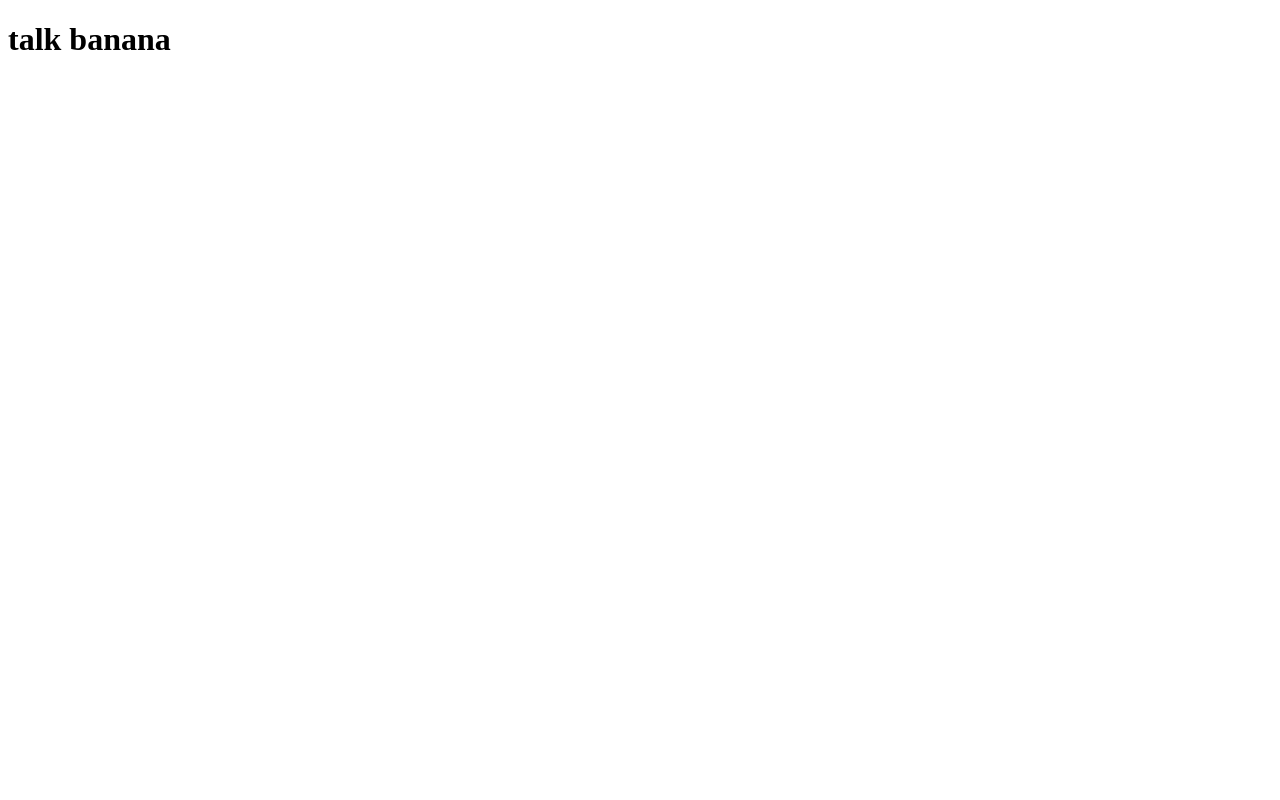
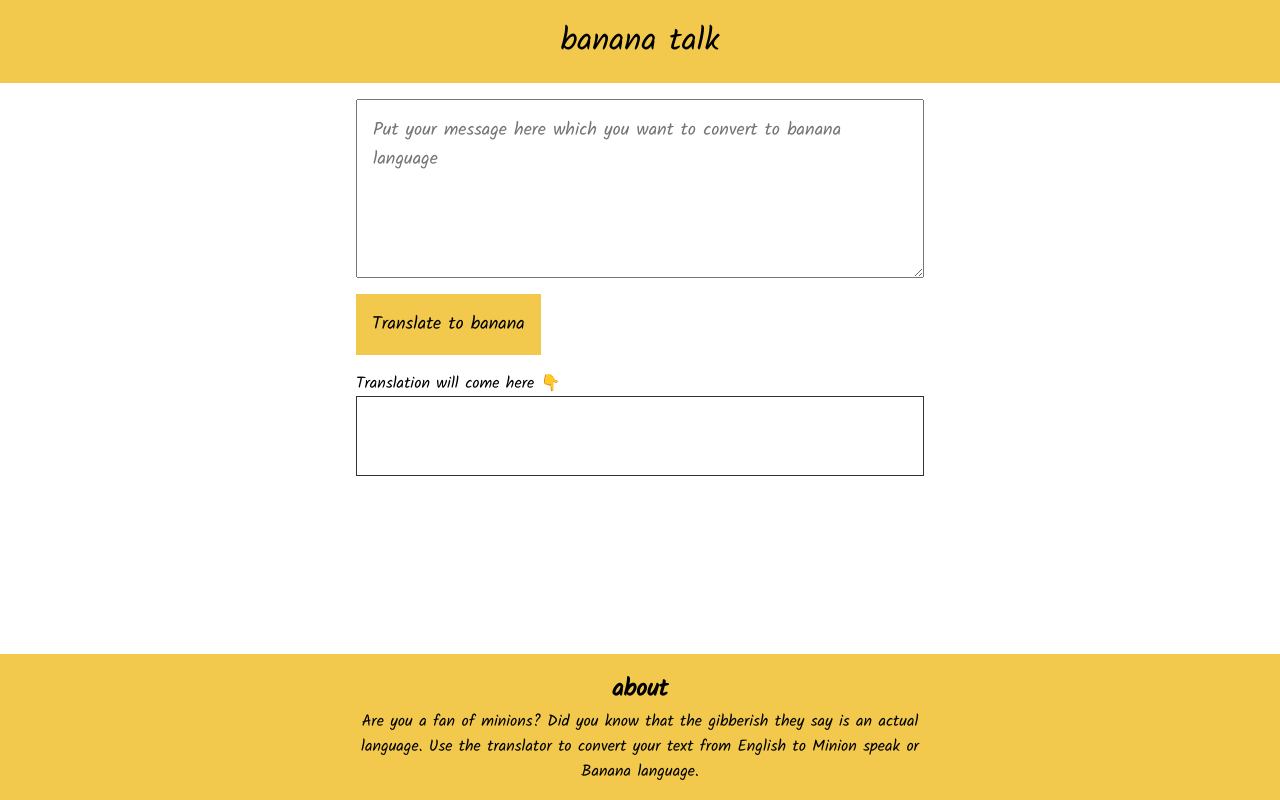
Before and after one commit to Yogita98/neogcamp-week3, a plain HTML site: page index.html in a window 1280 px wide. Drawn offline with Linux system fonts and the light colour scheme.

Commit message:
push complete website

```diff
--- /dev/null
+++ b/app.js
@@ -0,0 +1,29 @@
+var txtInput = document.querySelector("#txt-input");
+var btnTranslate = document.querySelector("#btn-translate");
+var outputDiv = document.querySelector("#output");
+
+var serverURL = "https://api.funtranslations.com/translate/minion.json"
+
+function getTranslationURL(input) {
+    return serverURL + "?" + "text=" + input
+}
+
+function errorHandler(error) {
+    console.log("Error occured ", error)
+}
+
+function clickHandler() {
+    var inputText = txtInput.value;
+
+    fetch(getTranslationURL(inputText))
+    .then(response => response.json())
+    .then(json => {
+        var translatedText = json.contents.translated;
+        outputDiv.innerText = translatedText;
+    }
+        )
+    .catch(errorHandler)
+
+}
+
+btnTranslate.addEventListener("click",clickHandler)
--- a/index.html
+++ b/index.html
@@ -1,12 +1,31 @@
 <!DOCTYPE html>
 <html lang="en">
+
 <head>
     <meta charset="UTF-8">
     <meta name="viewport" content="width=device-width, initial-scale=1.0">
-    <title>banana speak</title>
+    <link rel="stylesheet" href="styles.css">
+    <title>Translator</title>
 </head>
+
 <body>
-    <h1>talk banana</h1>
+    <nav>
+        <div class="navbar">banana talk</div>
+    </nav>
+    <main>
+        <textarea id="txt-input" cols="30" rows="5" placeholder="Put your message here which you want to convert to banana language"></textarea>
+    <!-- <input class="txt-input" type="text" placeholder="Put your message here which you want to convert to banana language"> -->
+    <button id="btn-translate">Translate to banana</button>
+    <div>Translation will come here 👇</div>
+    <div id="output" class="output"></div>
 
+</main>
+<footer>
+    <div><strong>about</strong></div>
+    <p>Are you a fan of minions? Did you know that the gibberish they say is an actual language. Use the translator
+        to convert your text from English to Minion speak or Banana language.</p>
+</footer>
+<script src="app.js"></script>
 </body>
+
 </html>
--- /dev/null
+++ b/styles.css
@@ -0,0 +1,101 @@
+@import url('https://fonts.googleapis.com/css2?family=Kalam&display=swap');
+
+:root {
+    --primary: #F2C94C;
+    --black: #333333;
+    --width-break: 600px;
+}
+
+* {
+    box-sizing: border-box;
+}
+
+body {
+    margin: 0;
+    font-family: 'Kalam', 'cursive';
+    color: black;
+}
+
+
+.navbar {
+    font-size: 2rem;
+    padding: 1rem;
+    display: block;
+    text-align: center;
+    background-color: var(--primary);
+    /* margin: 0px; */
+}
+
+main {
+    margin: auto;
+    padding: 1rem;
+    max-width: var(--width-break);
+}
+
+/* .txt-input {
+    padding-top: 3rem;
+    margin-top: 2rem;
+    display: block;
+    box-sizing: border-box;
+    width: 100%;
+    min-height: 20vh;
+    font-size: large;
+    font-family: inherit;
+    border: 1px solid var(--black);
+    overflow-y: auto;
+
+} */
+
+textarea {
+    box-sizing: border-box;
+    display: block;
+    width: 100%;
+    font-family: inherit;
+    font-size: large;
+    padding: 1rem;
+
+}
+
+button {
+    background-color: var(--primary);
+    /* border-color: var(--primary); */
+    font-size: large;
+    padding: 1rem;
+    font-family: inherit;
+    margin-top: 1rem;
+    margin-bottom: 1rem;
+    border: none;
+    font-size: large;
+}
+
+.output {
+    /* box-sizing: border-box;
+    display: block; */
+    width: 100%;
+    padding: 1rem;
+    font-size: large;
+    min-height: 10vh;
+    max-height: 20vh;
+    overflow: scroll;
+    border: 1px solid var(--black);
+}
+
+footer {
+    text-align: center;
+    display: block;
+    background-color: var(--primary);
+    padding: 1rem;
+    bottom: 0;
+    position: fixed;
+    width: 100%;
+    /* display: block; */
+}
+footer div {
+    font-size: x-large;
+    display: block;
+}
+
+footer p {
+    max-width: var(--width-break);
+    margin: auto;
+}
```
